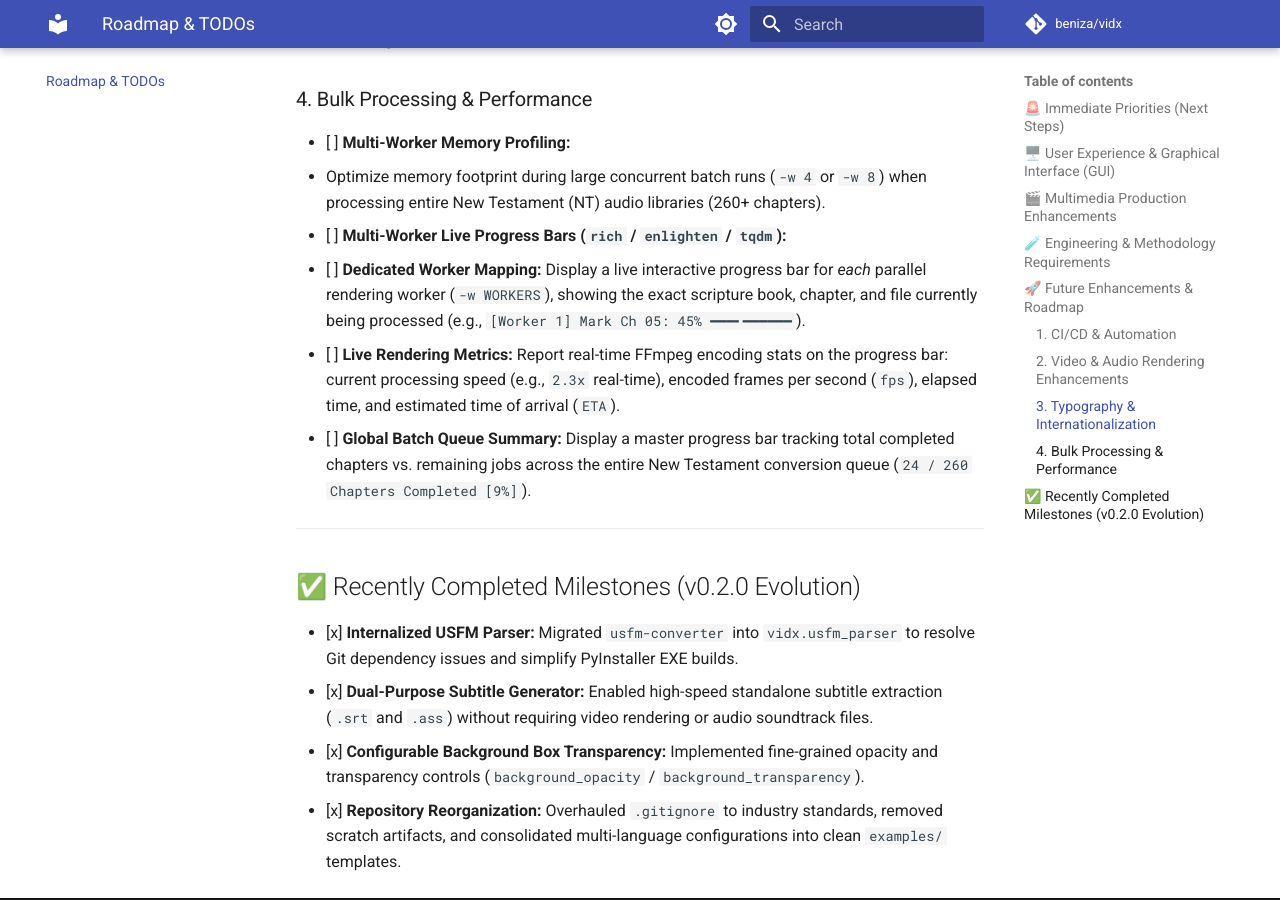
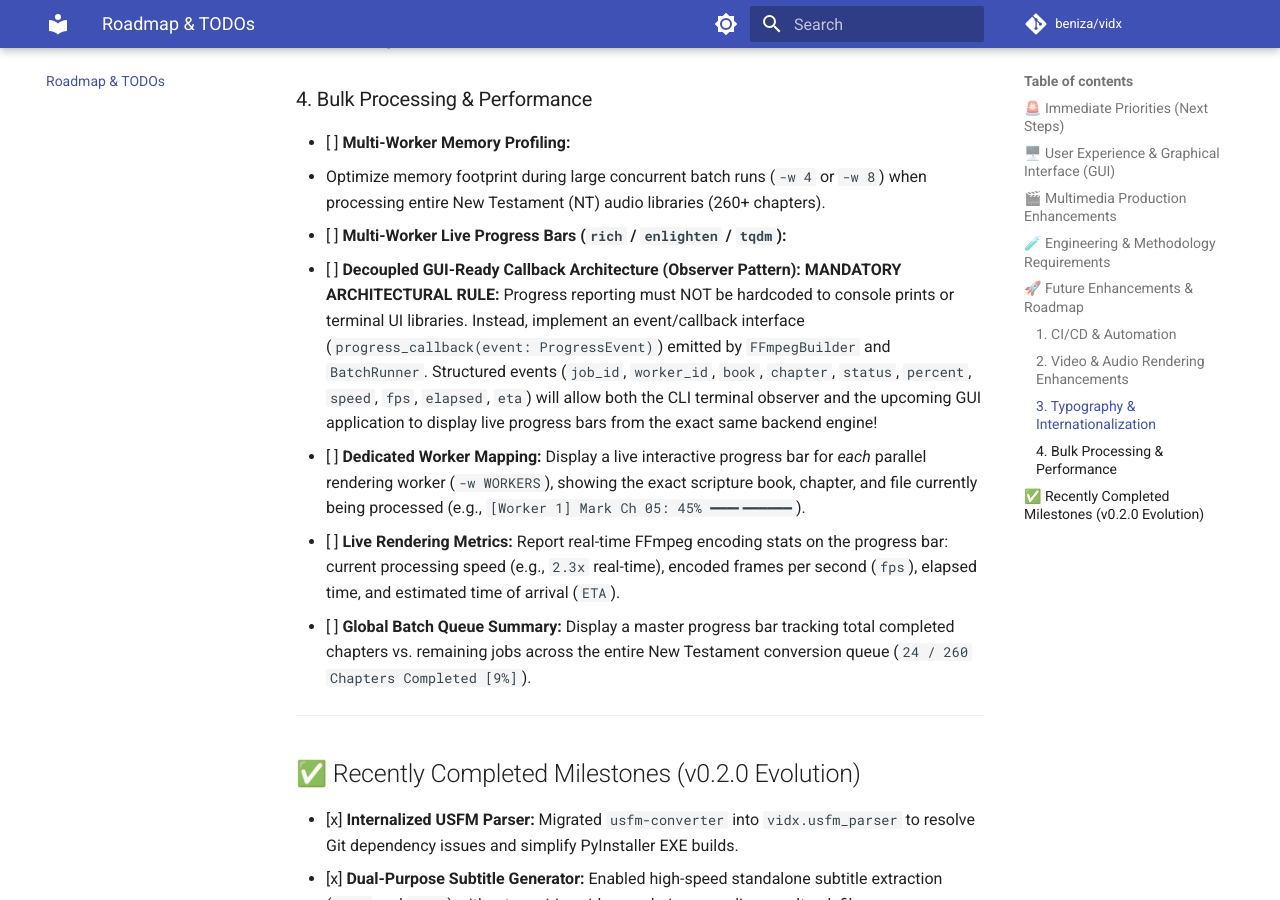
Before and after one commit to beniza/vidx, an MkDocs documentation site: the page built from docs/todo.md, in a window 1280 px wide and 900 px high, scrolled down 3736 px. Built offline with MkDocs 1.6.1 and Material for MkDocs 9.7.7, drawn with Linux system fonts in a browser that asks for light colours; comment, search, counter and statistics services are not loaded.

Commit message:
docs: enforce decoupled GUI-ready callback architecture for multi-worker progress bars

```diff
--- a/docs/todo.md
+++ b/docs/todo.md
@@ -90,6 +90,7 @@
 - [ ] **Multi-Worker Memory Profiling:**
   - Optimize memory footprint during large concurrent batch runs (`-w 4` or `-w 8`) when processing entire New Testament (NT) audio libraries (260+ chapters).
 - [ ] **Multi-Worker Live Progress Bars (`rich` / `enlighten` / `tqdm`):**
+  - [ ] **Decoupled GUI-Ready Callback Architecture (Observer Pattern):** **MANDATORY ARCHITECTURAL RULE:** Progress reporting must NOT be hardcoded to console prints or terminal UI libraries. Instead, implement an event/callback interface (`progress_callback(event: ProgressEvent)`) emitted by `FFmpegBuilder` and `BatchRunner`. Structured events (`job_id`, `worker_id`, `book`, `chapter`, `status`, `percent`, `speed`, `fps`, `elapsed`, `eta`) will allow both the CLI terminal observer and the upcoming GUI application to display live progress bars from the exact same backend engine!
   - [ ] **Dedicated Worker Mapping:** Display a live interactive progress bar for *each* parallel rendering worker (`-w WORKERS`), showing the exact scripture book, chapter, and file currently being processed (e.g., `[Worker 1] Mark Ch 05: 45% ━━━╸━━━━━━`).
   - [ ] **Live Rendering Metrics:** Report real-time FFmpeg encoding stats on the progress bar: current processing speed (e.g., `2.3x` real-time), encoded frames per second (`fps`), elapsed time, and estimated time of arrival (`ETA`).
   - [ ] **Global Batch Queue Summary:** Display a master progress bar tracking total completed chapters vs. remaining jobs across the entire New Testament conversion queue (`24 / 260 Chapters Completed [9%]`).
```
